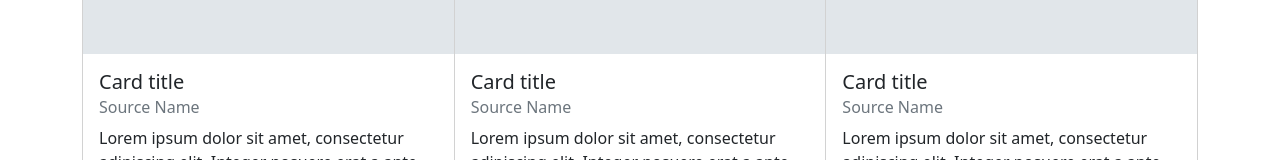
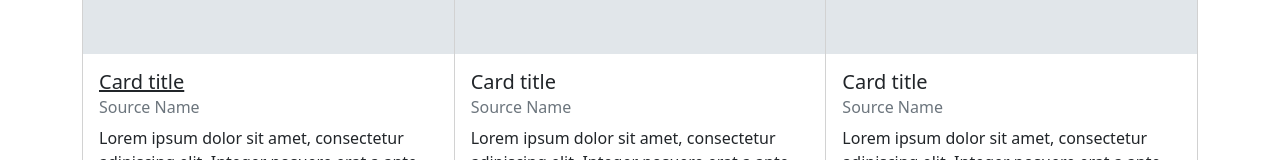
Before and after one commit to ArtjomF/news-app, a React (Create React App) app: page / in a window 1280 px wide. In both pictures the pointer is over the element 268 px from the left and 311 px from the top of the page. Shown: the part 262-422 px from the top of the page. Built offline with nearby package versions, Linux system fonts and the light colour scheme.

Commit message:
homework

```diff
--- a/package.json
+++ b/package.json
@@ -11,6 +11,7 @@
     "react-bootstrap": "^2.6.0",
     "react-dom": "^18.2.0",
     "react-scripts": "5.0.1",
+    "sass": "^1.56.0",
     "web-vitals": "^2.1.4"
   },
   "scripts": {
--- /dev/null
+++ b/src/Body/News.scss
@@ -0,0 +1,12 @@
+$hoverBackgroundColor: #c2e9c278;
+
+.card-group {
+    .card {
+        &:hover {
+            cursor: pointer;
+            .card-title{
+                text-decoration: underline;
+            }
+        }
+    }
+}
--- a/src/Body/NewsCard.js
+++ b/src/Body/NewsCard.js
@@ -2,6 +2,7 @@ import { useState } from "react";
 import Card from "react-bootstrap/Card";
 import noImage from '../dummy-post-horisontal.jpg';
 import NewsModalComponent from "./NewsModal";
+
 
 function NewsCardComponent() {
 
--- a/src/Body/NewsGroup.js
+++ b/src/Body/NewsGroup.js
@@ -1,6 +1,7 @@
 
 import CardGroup from 'react-bootstrap/CardGroup';
 import NewsCardComponent from './NewsCard';
+import './News.scss';
 
 function NewsCroupComponent() {
     return (
--- a/src/Body/NewsModal.js
+++ b/src/Body/NewsModal.js
@@ -2,6 +2,7 @@ import Figure from 'react-bootstrap/Figure';
 import Button from 'react-bootstrap/Button';
 import Modal from 'react-bootstrap/Modal';
 import noImage from '../dummy-post-horisontal.jpg';
+
 
 function NewsModalComponent(props) {
     const handleClose = () => props.setShow(false);
```
Also changed, not shown: 1 other file (tests, documents, lock files or other folders).
